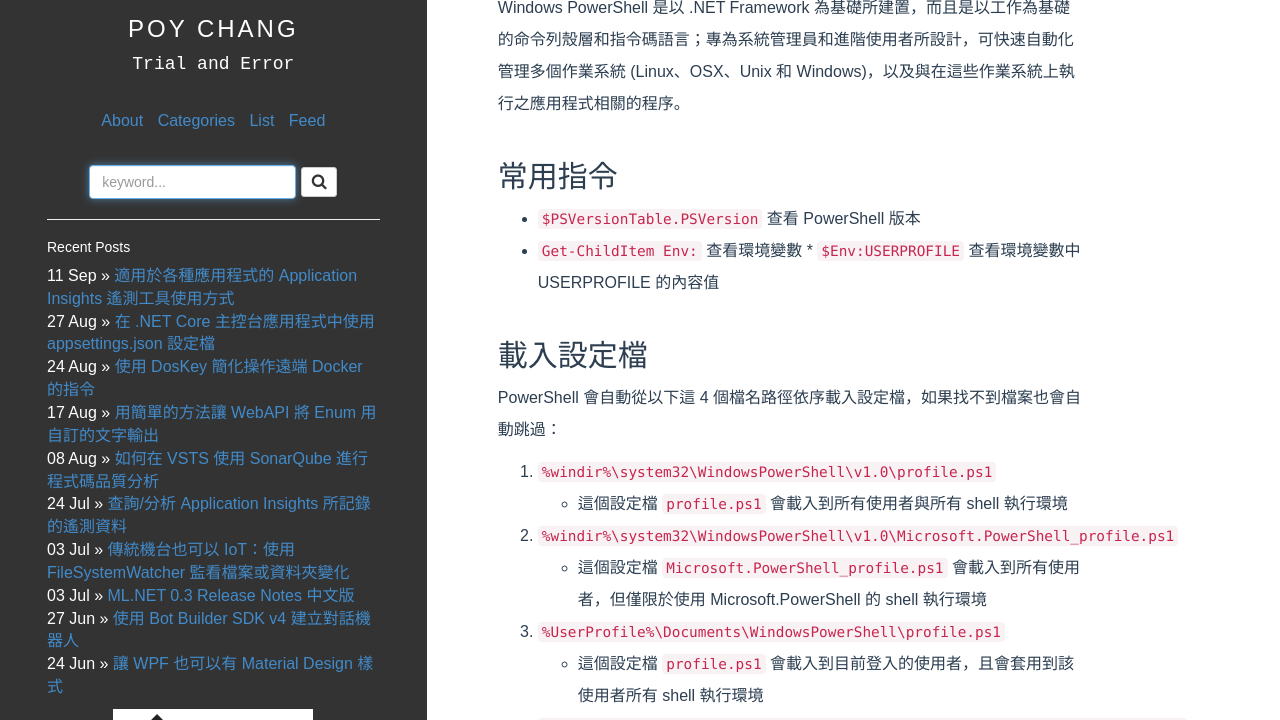
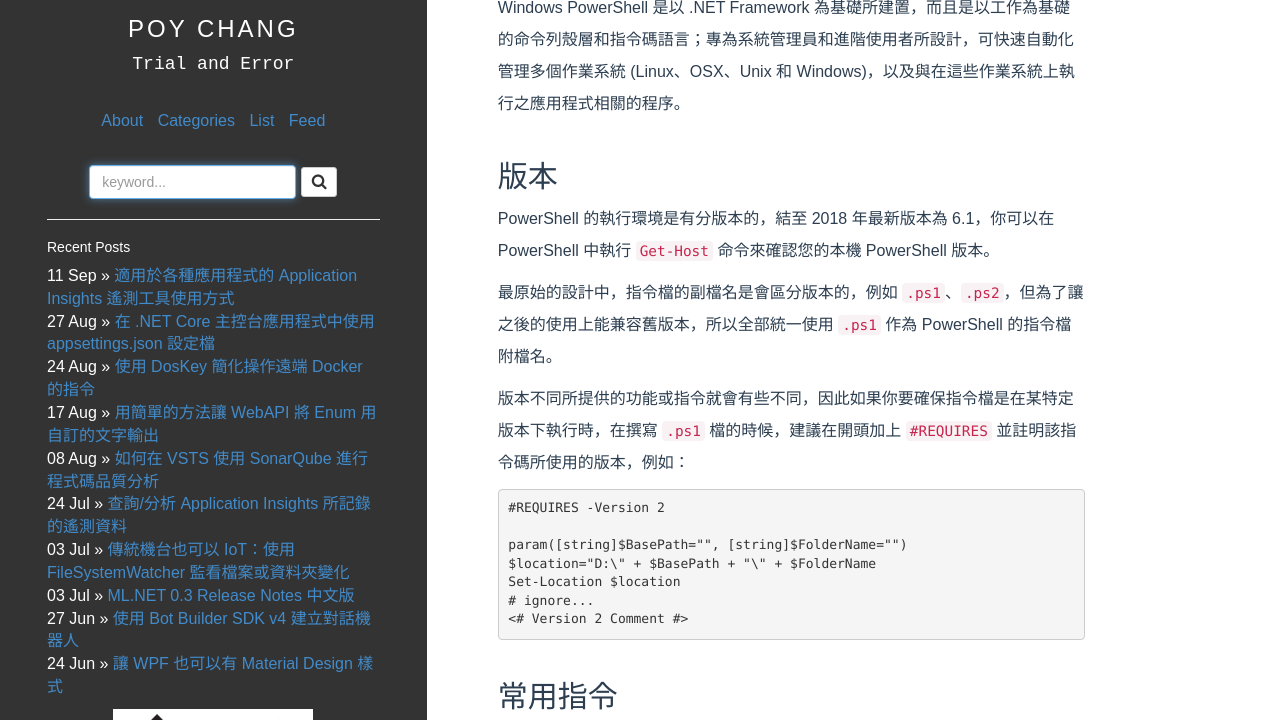
Before and after one commit to poychang/poychang.github.io, a Jekyll site: the page built from _posts/1970-01-01-note-powershell.md, in a window 1280 px wide and 900 px high, cut to the strip 180-900 px from the top of the window. Built offline with Jekyll 4.4.1, drawn with Linux system fonts in a browser that asks for light colours; some web fonts are replaced; comment, search, counter and statistics services are not loaded.

Commit message:
alter note

````diff
--- a/_posts/1970-01-01-note-powershell.md
+++ b/_posts/1970-01-01-note-powershell.md
@@ -8,6 +8,24 @@ categories: [Note, Tools]
 ---
 
 Windows PowerShell 是以 .NET Framework 為基礎所建置，而且是以工作為基礎的命令列殼層和指令碼語言；專為系統管理員和進階使用者所設計，可快速自動化管理多個作業系統 (Linux、OSX、Unix 和 Windows)，以及與在這些作業系統上執行之應用程式相關的程序。
+
+## 版本
+
+PowerShell 的執行環境是有分版本的，結至 2018 年最新版本為 6.1，你可以在 PowerShell 中執行 `Get-Host` 命令來確認您的本機 PowerShell 版本。
+
+最原始的設計中，指令檔的副檔名是會區分版本的，例如 `.ps1`、`.ps2`，但為了讓之後的使用上能兼容舊版本，所以全部統一使用 `.ps1` 作為 PowerShell 的指令檔附檔名。
+
+版本不同所提供的功能或指令就會有些不同，因此如果你要確保指令檔是在某特定版本下執行時，在撰寫 `.ps1` 檔的時候，建議在開頭加上 `#REQUIRES` 並註明該指令碼所使用的版本，例如：
+
+```ps1
+#REQUIRES -Version 2
+
+param([string]$BasePath="", [string]$FolderName="")
+$location="D:\" + $BasePath + "\" + $FolderName
+Set-Location $location
+# ignore...
+<# Version 2 Comment #>
+```
 
 ## 常用指令
 
````
